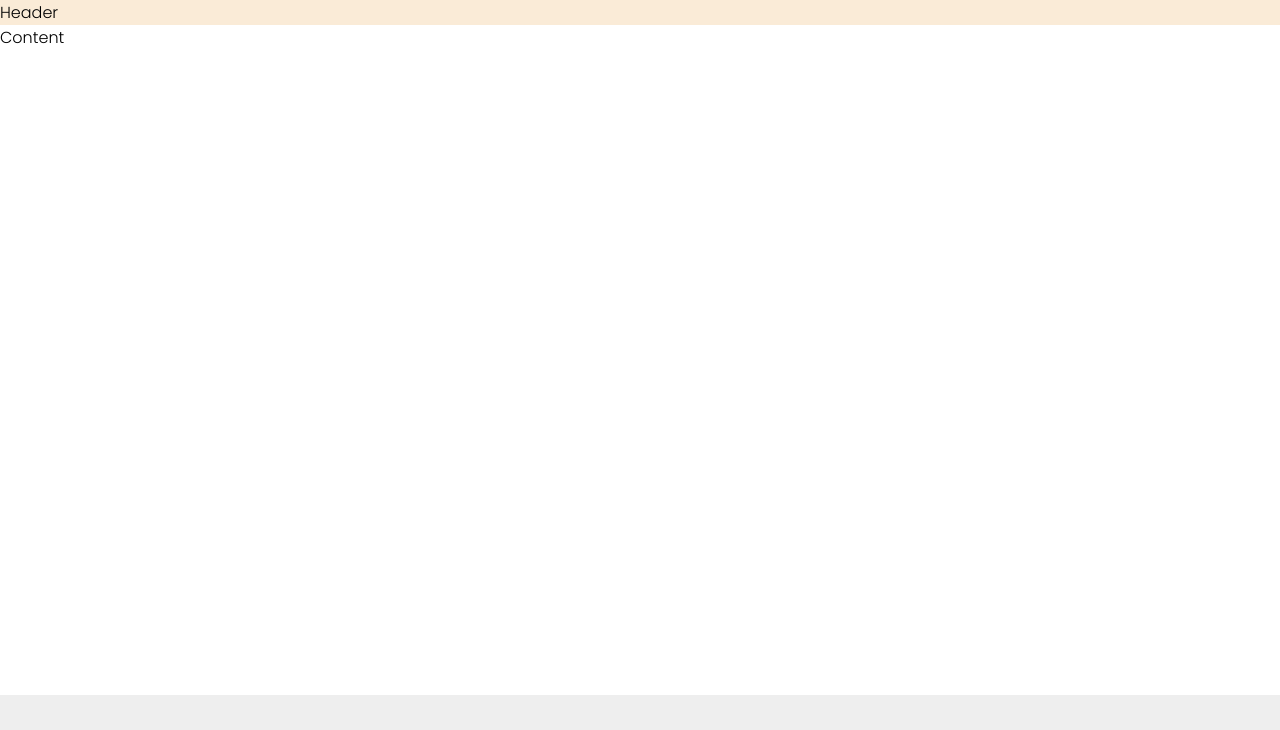
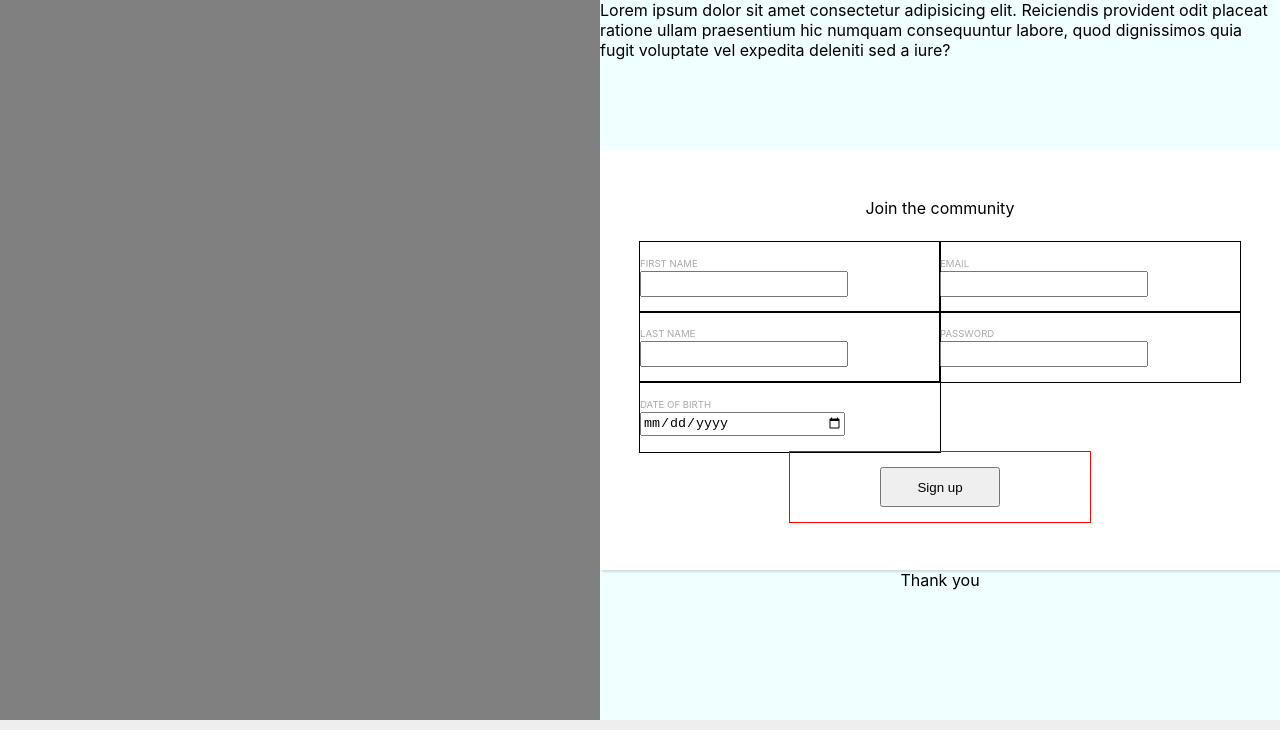
Before and after one commit to HarryAhnHS/sign-up-form, a plain HTML site: page index.html in a window 1280 px wide. Shown: the top 730 px of the page. Drawn offline with Linux system fonts and the light colour scheme.

Commit message:
backbone layout with basic form styling

```diff
--- a/index.html
+++ b/index.html
@@ -16,11 +16,57 @@
 </head>
 
 <body>
-    <div class="header">
-        Header
-    </div>
     <div class="content">
-        Content
+        <div class="content-l">
+
+        </div>
+        <div class="content-r">
+            <div class="form-header">
+                Lorem ipsum dolor sit amet consectetur adipisicing elit. Reiciendis provident odit placeat ratione ullam praesentium hic numquam consequuntur labore, quod dignissimos quia fugit voluptate vel expedita deleniti sed a iure?
+            </div>
+            <div class="form-main">
+                <div class="form-input-head">Join the community</div>
+                <form>
+                    <div class="input-area">
+                        <label for="first_name">
+                            First Name
+                        </label>
+                        <input type="text" id="first_name" name="first_name" required>
+                    </div>
+                    <div class="input-area">
+                        <label for="last_name">
+                            Last Name
+                        </label>
+                        <input type="text" id="last_name" name="last_name" required>
+                    </div>
+                    <div class="input-area">
+                        <label for="dob">
+                            Date of Birth
+                        </label>
+                        <input type="date" id="dob" name="dob" required>
+                    </div>
+                    <div class="input-area">
+                        <label for="email">
+                            Email
+                        </label>
+                        <input type="email" id="email" name="email" required>
+                    </div>
+                    <div class="input-area">
+                        <label for="pw">
+                            Password
+                        </label>
+                        <input type="password" id="pw" name="pw" required>
+                    </div>
+                </form>
+                <div class="submit-box">
+                    <button type="submit">Sign up</button>
+                </div>
+            </div>
+            <div class="form-foot">
+                Thank you
+            </div>
+        </div>
+
     </div>
     <div class="footer">
         &copy; Copyright by @HarryAhnHS
--- a/style.css
+++ b/style.css
@@ -4,7 +4,7 @@
 }
 
 body {
-    font-family: 'Poppins', -apple-system, BlinkMacSystemFont, Roboto, 'Segoe UI', Oxygen, Ubuntu, Cantarell, 'Open Sans', 'Helvetica Neue', sans-serif;
+    font-family: -apple-system, BlinkMacSystemFont, Roboto, 'Segoe UI', Oxygen, Ubuntu, Cantarell, 'Open Sans', 'Helvetica Neue', sans-serif;
     margin: 0;
     min-height: 100vh;
     display: flex;
@@ -16,12 +16,91 @@ img {
     max-height: 100%;
 }
 
-.header {
-    background-color: antiquewhite;
+.content {
+    flex: 1;
+    display: flex;
+    justify-content: center;
 }
 
-.content {
+.content-l {
+    width: 600px;
+    background-color: gray;
+}
+
+.content-r {
     flex: 1;
+    background-color: azure;
+    display: flex;
+    flex-direction: column;
+    align-items: center;
+}
+/* Form */
+
+.form-header {
+    height: 150px;
+}
+
+.form-input-head {
+    margin-top: 48px;
+    margin-bottom: 24px;
+}
+
+.form-main {
+    background-color: white;
+    box-shadow: rgba(0, 0, 0, 0.15) 1.95px 1.95px 2.6px;
+    width: 100%;
+    flex: 1;
+    display: flex;
+    flex-direction: column;
+    justify-content: center;
+    align-items: center;
+}
+
+form {
+    display: flex;
+    flex-direction: column;
+    flex-wrap: wrap;
+    width: min(600px, 100%);
+    height: 210px;
+}
+label {
+    color: darkgray;
+    text-transform: uppercase;
+    font-size: 0.6rem;
+    margin-bottom: 2px;
+}
+input {
+    width: 200px;
+    height: 20px;
+}
+
+.input-area {
+    height: 70px;
+    width: 300px;
+    outline: 1px solid black;
+    display: flex;
+    flex-direction: column;
+    align-items: flex-start;
+    justify-content: center;
+}
+
+.submit-box {
+    outline: 1px solid red;
+    height: 70px;
+    width: 300px;
+    display: flex;
+    justify-content: center;
+    align-items: center;
+    margin-bottom: 48px;
+}
+
+button {
+    height: 40px;
+    width: 120px;
+}
+
+.form-foot {
+    height: 150px;
 }
 
 /* Footer */
```
